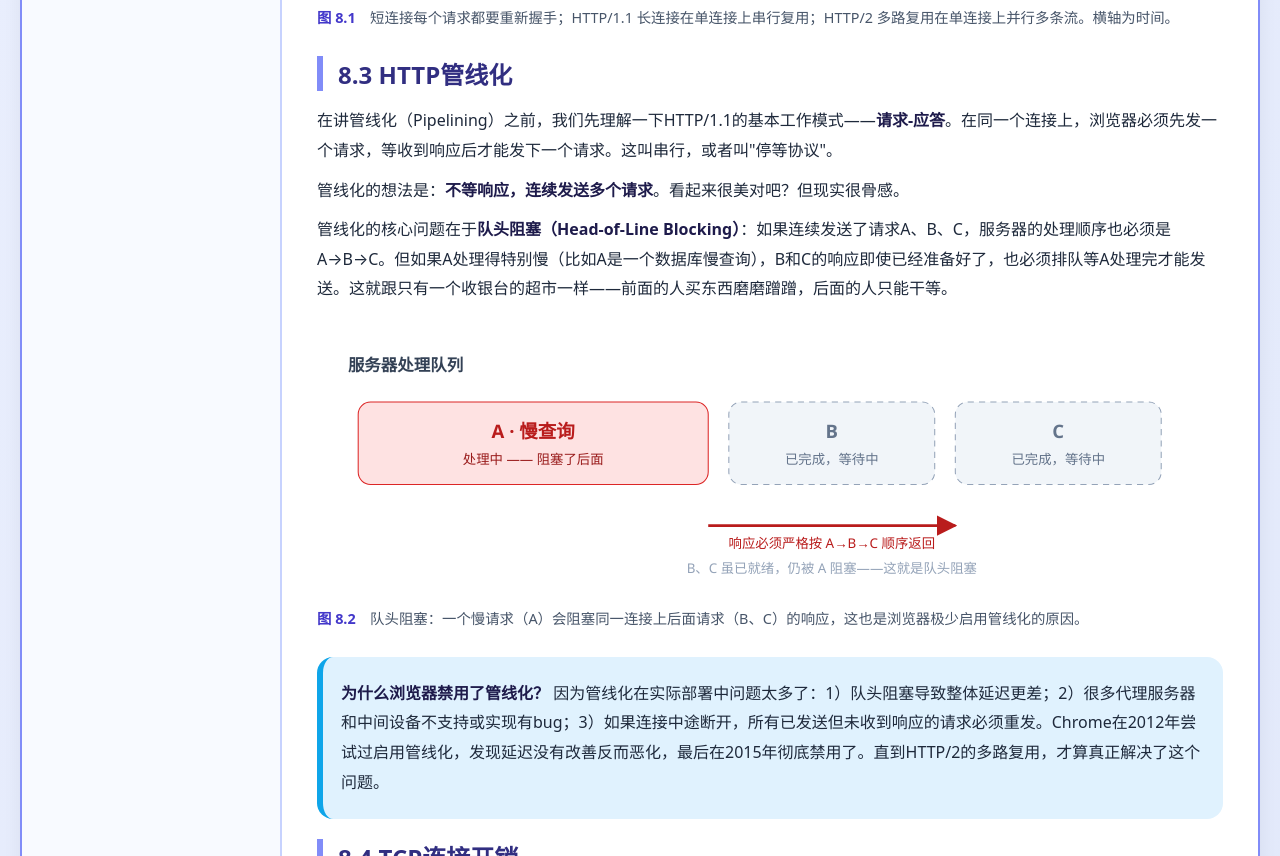
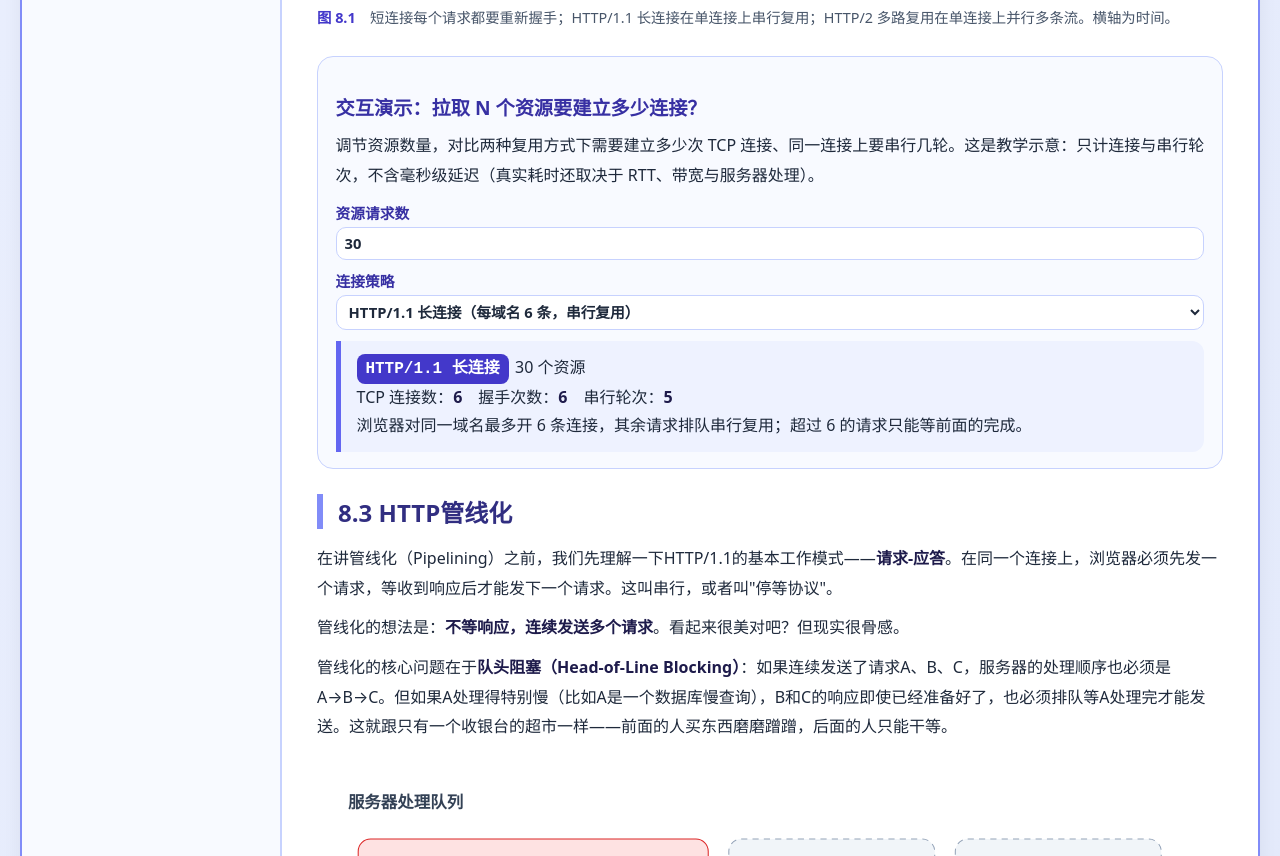
Before and after one commit to 1998x-stack/HTTP-protocol-tutorial, a plain HTML site: page 08.html in a window 1280 px wide. Shown: the part 1997-2853 px from the top of the page. Drawn offline with Linux system fonts and the light colour scheme.

Commit message:
feat(http-tutorial): 第8章新增连接复用成本（短/长连接/多路复用）交互演示

```diff
--- a/08.html
+++ b/08.html
@@ -127,6 +127,13 @@
             body { padding: 10px; }
             .main-content { padding: 20px; }
         }
+        /* 连接复用成本交互演示 */
+        .simulator { margin: 1.6rem 0; padding: 1rem 1.1rem; background: #f8faff; border: 1px solid #c7d2fe; border-radius: 16px; }
+        .sim-controls { display: grid; gap: .6rem; margin: .7rem 0; }
+        .sim-controls label { display: grid; gap: .25rem; font-weight: 600; color: #3730a3; font-size: .92rem; }
+        .sim-controls select, .sim-controls input[type="number"] { font: inherit; padding: .35rem .5rem; border: 1px solid #c7d2fe; border-radius: 10px; background: #fff; color: #1e293b; max-width: 100%; }
+        .sim-out { display: block; margin-top: .6rem; padding: .8rem 1rem; background: #eef2ff; border-left: 5px solid #6366f1; border-radius: 0 12px 12px 0; line-height: 1.7; color: #1e293b; }
+        .sim-out .sim-code { display: inline-block; font-weight: 700; color: #fff; background: #4338ca; padding: .1rem .55rem; border-radius: 8px; margin-right: .4rem; font-family: 'JetBrains Mono', monospace; }
     </style>
     <link rel="stylesheet" href="theme.css">
 </head>
@@ -254,6 +261,24 @@ keepalive_requests 100; # 一个连接最多处理100个请求</code></pre>
           </svg>
           <figcaption><span class="fig-no">图 8.1</span>　短连接每个请求都要重新握手；HTTP/1.1 长连接在单连接上串行复用；HTTP/2 多路复用在单连接上并行多条流。横轴为时间。</figcaption>
         </figure>
+
+        <section class="simulator" aria-labelledby="sim-ch8-title">
+          <h3 id="sim-ch8-title">交互演示：拉取 N 个资源要建立多少连接？</h3>
+          <p>调节资源数量，对比两种复用方式下需要建立多少次 TCP 连接、同一连接上要串行几轮。这是教学示意：只计连接与串行轮次，不含毫秒级延迟（真实耗时还取决于 RTT、带宽与服务器处理）。</p>
+          <div class="sim-controls">
+            <label>资源请求数
+              <input type="number" data-sim="n" value="30" min="1" max="200">
+            </label>
+            <label>连接策略
+              <select data-sim="strategy">
+                <option value="short">短连接（每个请求新建 TCP）</option>
+                <option value="long" selected>HTTP/1.1 长连接（每域名 6 条，串行复用）</option>
+                <option value="h2">HTTP/2 多路复用（单连接并行）</option>
+              </select>
+            </label>
+          </div>
+          <output class="sim-out" data-sim-out aria-live="polite"></output>
+        </section>
 
         <h2>8.3 HTTP管线化</h2>
 
@@ -406,6 +431,31 @@ keepalive_requests 100; # 一个连接最多处理100个请求</code></pre>
       btn.textContent = open ? '显示答案' : '收起答案';
     });
   })();
+
+  (function () {
+    var box = document.querySelector('.simulator');
+    if (!box) return;
+    var out = box.querySelector('[data-sim-out]');
+    var get = function (n) { return box.querySelector('[data-sim="' + n + '"]'); };
+    function render() {
+      var n = Math.max(1, Math.min(200, parseInt(get('n').value, 10) || 1));
+      var s = get('strategy').value, conns, hs, rounds, note, label;
+      if (s === 'short') {
+        label = '短连接'; conns = n; hs = n; rounds = n;
+        note = '每个请求都建一条新 TCP 连接，握手开销无法复用；连接数随请求数线性增长。';
+      } else if (s === 'h2') {
+        label = 'HTTP/2 多路复用'; conns = 1; hs = 1; rounds = 1;
+        note = '所有请求作为独立流在单连接上并行，只握手一次；不再受每域名 6 连接限制。';
+      } else {
+        label = 'HTTP/1.1 长连接'; conns = Math.min(6, n); hs = conns; rounds = Math.ceil(n / 6);
+        note = '浏览器对同一域名最多开 6 条连接，其余请求排队串行复用；超过 6 的请求只能等前面的完成。';
+      }
+      out.innerHTML = '<span class="sim-code">' + label + '</span>' + n + ' 个资源<br>'
+        + 'TCP 连接数：<strong>' + conns + '</strong>　握手次数：<strong>' + hs + '</strong>　串行轮次：<strong>' + rounds + '</strong><br>' + note;
+    }
+    box.querySelectorAll('[data-sim]').forEach(function (el) { el.addEventListener('input', render); });
+    render();
+  })();
 </script>
 </body>
 </html>
```
